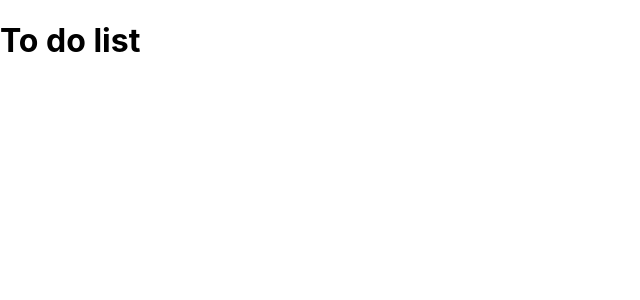
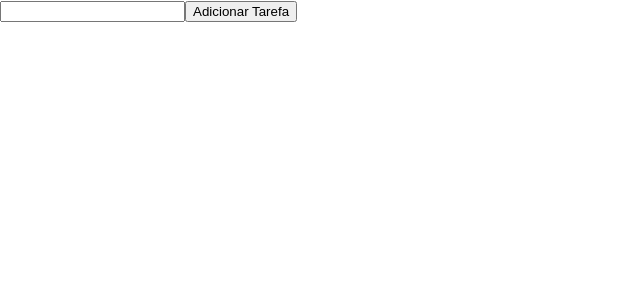
Before and after one commit to altgauzen/Frontend-Desafio-tecnico-ebytr, a React (Create React App) app: page / in a window 1280 px wide. Shown: the top 300 px of the page, without its empty margins (0-640 px from the left). Built offline with nearby package versions, Linux system fonts and the light colour scheme.

Commit message:
feat: creating a component addTask and setting the local state

```diff
--- a/package.json
+++ b/package.json
@@ -6,6 +6,7 @@
     "@testing-library/jest-dom": "^5.16.2",
     "@testing-library/react": "^12.1.2",
     "@testing-library/user-event": "^13.5.0",
+    "prop-types": "^15.8.1",
     "react": "^17.0.2",
     "react-dom": "^17.0.2",
     "react-scripts": "5.0.0",
--- a/src/App.jsx
+++ b/src/App.jsx
@@ -1,10 +1,29 @@
-import React from 'react';
+import React, { Component } from 'react';
 import './App.css';
+import AddTask from './components/addTask';
 
-function App() {
-  return (
-    <h1>To do list</h1>
-  );
+class App extends Component {
+  constructor() {
+    super();
+
+    this.state = {
+      tasks: [],
+    };
+  }
+
+  createTask(event, newTask) {
+    event.preventDefault();
+    const { tasks } = this.state;
+    this.setState({
+      tasks: [...tasks, newTask],
+    });
+  }
+
+  render() {
+    return (
+      <AddTask onCreate={this.createTask} />
+    );
+  }
 }
 
 export default App;
--- /dev/null
+++ b/src/components/addTask.jsx
@@ -0,0 +1,34 @@
+import React, { Component } from 'react';
+import PropTypes from 'prop-types';
+
+export default class AddTask extends Component {
+  constructor() {
+    super();
+
+    this.state = {
+      title: '',
+    };
+    this.handleInput = this.handleInput.bind(this);
+  }
+
+  handleInput(event) {
+    this.setState({
+      title: event.target.value,
+    });
+  }
+
+  render() {
+    const { title } = this.state;
+    const { onCreate } = this.props;
+    return (
+      <form onSubmit={(event) => onCreate(event, this.state)}>
+        <input type="text" value={title} onChange={this.handleInput} />
+        <button type="submit">Adicionar Tarefa</button>
+      </form>
+    );
+  }
+}
+
+AddTask.propTypes = {
+  onCreate: PropTypes.func,
+}.isRequired;
```
Also changed, not shown: 1 other file (tests, documents, lock files or other folders).
